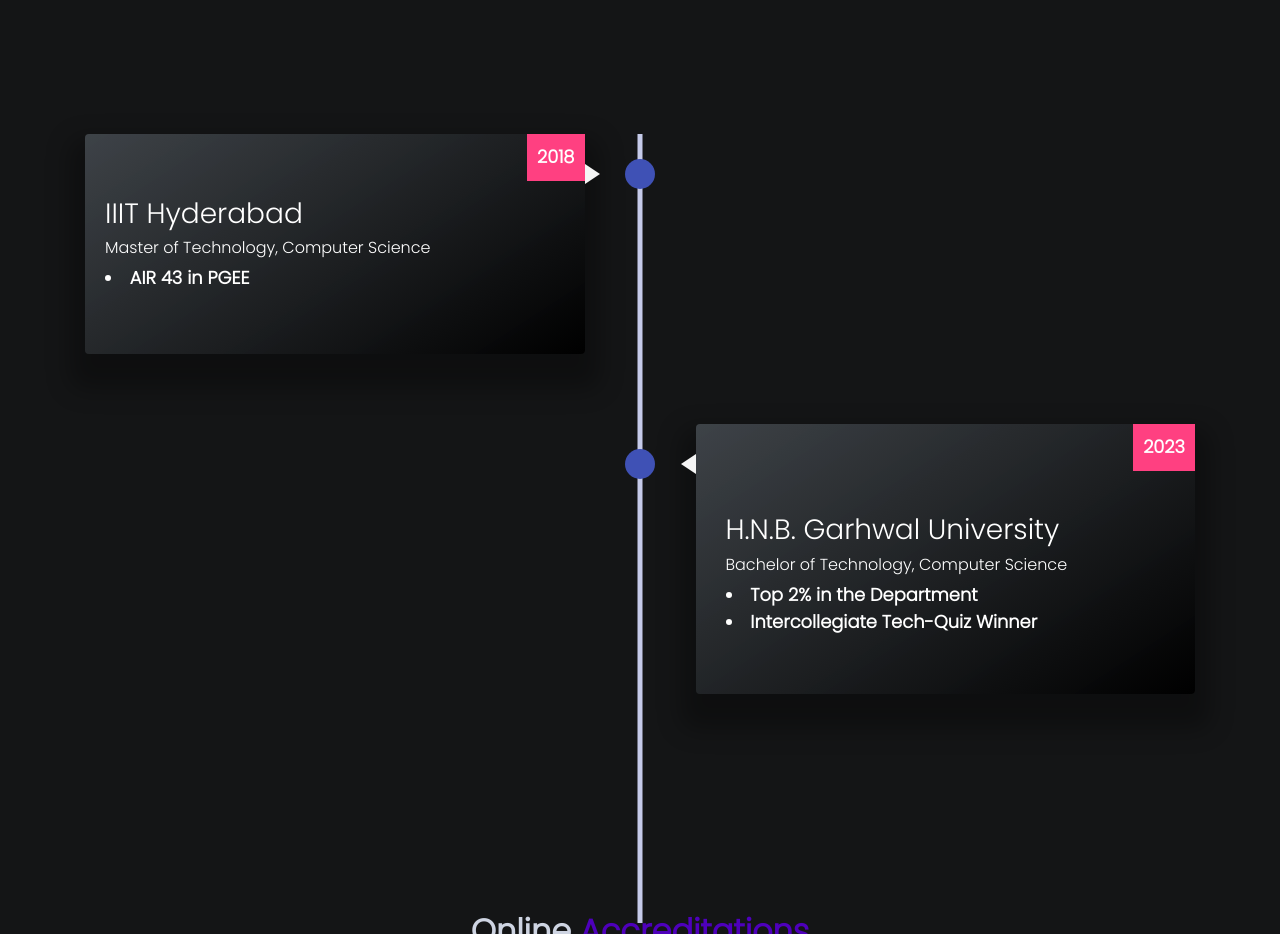
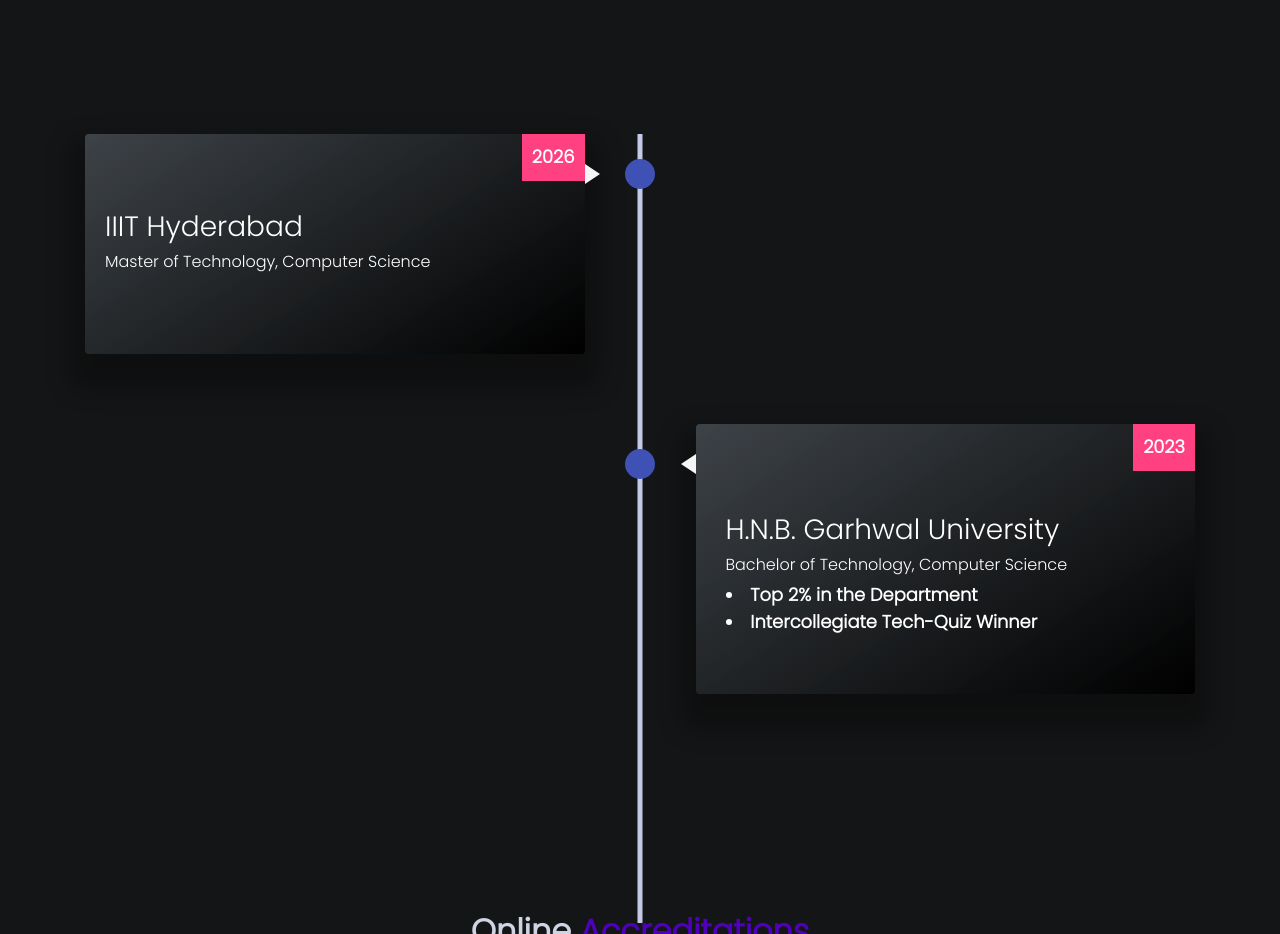
Before and after one commit to Nikhil-1920/myportfolio.github.io, a plain HTML site: page education.html in a window 1280 px wide. Shown: the part 1020-1954 px from the top of the page. Drawn offline with nearby package versions, Linux system fonts and the light colour scheme; some icons are missing; files whose address does not match are found by name.

Commit message:
Update education.html

```diff
--- a/education.html
+++ b/education.html
@@ -191,12 +191,12 @@
                         <div class="timeline-img-header" style="background-repeat: no-repeat; background-size: auto; background-position: center top;"></div>
                     </div>
 
-                    <div class="date date2">2018</div>
+                    <div class="date date2">2026</div>
                     <div class="alignment">
 
                         <h3 class="timelineHeading2">IIIT Hyderabad</h3>
                         <h6 class="d">Master of Technology, Computer Science</h6>
-                        <li>AIR 43 in PGEE</li>
+<!--                         <li>AIR 43 in PGEE</li> -->
                     </div>
                 </div>
             </div>
```
